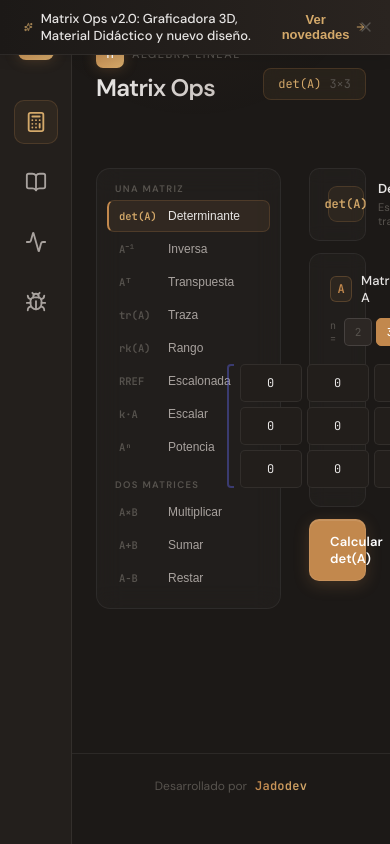
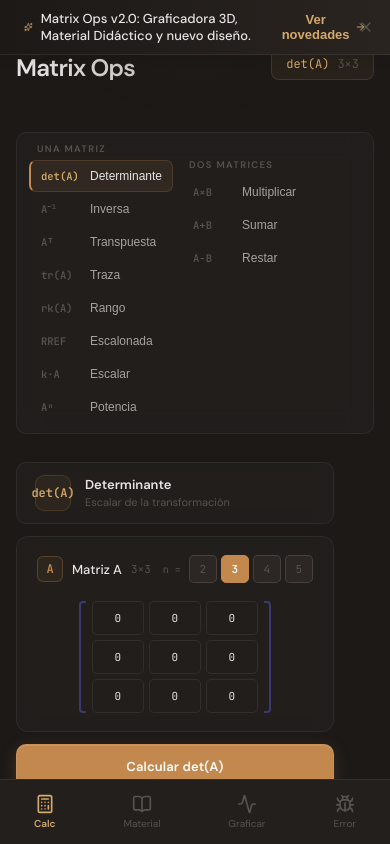
Before and after one commit to JorgeAd99/matrix-ops, a Next.js app: page / in a window 390 px wide. Built offline with nearby package versions, Linux system fonts and the light colour scheme.

Commit message:
responsive page

```diff
--- a/app/globals.css
+++ b/app/globals.css
@@ -115,3 +115,46 @@
   border-color: rgba(74, 222, 128, 0.15);
   color: var(--green);
 }
+
+/* ── Responsive ──────────────────────────────────────────────────────── */
+
+/* Tablet & below: operations sidebar goes horizontal (scrollable) */
+@media (max-width: 860px) {
+  .ops-sidebar {
+    width: 100% !important;
+    position: static !important;
+    display: flex !important;
+    flex-direction: row !important;
+    overflow-x: auto !important;
+    padding: 10px 12px !important;
+    gap: 8px !important;
+    border-radius: 10px !important;
+  }
+  .ops-sidebar-group {
+    display: contents;
+  }
+  .ops-sidebar button {
+    flex-shrink: 0;
+    white-space: nowrap;
+  }
+  .main-flex {
+    flex-direction: column !important;
+  }
+}
+
+/* Mobile: adjust matrix cells to be smaller */
+@media (max-width: 640px) {
+  .m-cell, .m-cell-ro {
+    width: 52px !important;
+    height: 34px !important;
+    font-size: 11px !important;
+  }
+  /* Add padding at bottom for the fixed mobile nav bar */
+  body {
+    padding-bottom: 70px;
+  }
+  /* Remove horizontal sidebar from body flex — mobile nav is at bottom */
+  body > nav.global-nav-desktop {
+    display: none !important;
+  }
+}
--- a/app/layout.tsx
+++ b/app/layout.tsx
@@ -1,4 +1,4 @@
-import type { Metadata } from 'next';
+import type { Metadata, Viewport } from 'next';
 import './globals.css';
 import GlobalNav from '@/components/GlobalNav';
 import ChangelogBanner from '@/components/ChangelogBanner';
@@ -6,6 +6,12 @@
 export const metadata: Metadata = {
   title: 'Matrix Ops — Calculadora Matricial',
   description: 'Operaciones matriciales: inversas, determinantes, transpuestas, multiplicación y más.',
+};
+
+export const viewport: Viewport = {
+  width: 'device-width',
+  initialScale: 1,
+  maximumScale: 1,
 };
 
 export default function RootLayout({ children }: { children: React.ReactNode }) {
--- a/app/page.tsx
+++ b/app/page.tsx
@@ -91,10 +91,10 @@
 
   return (
     <div style={{ minHeight: '100vh', position: 'relative', zIndex: 1 }}>
-      <div style={{ maxWidth: 1080, margin: '0 auto', padding: '0 24px 80px' }}>
+      <div style={{ maxWidth: 1080, margin: '0 auto', padding: '0 16px 80px' }}>
 
         {/* ── Header ── */}
-        <header style={{ padding: '40px 0 32px', marginBottom: 36 }}>
+        <header style={{ padding: 'clamp(20px,4vw,40px) 0 clamp(16px,3vw,32px)', marginBottom: 36 }}>
           <div style={{ display: 'flex', alignItems: 'flex-end', justifyContent: 'space-between', gap: 16, flexWrap: 'wrap' }}>
             <div>
               <div style={{ display: 'flex', alignItems: 'center', gap: 8, marginBottom: 8 }}>
@@ -138,10 +138,10 @@
           </div>
         </header>
 
-        <div style={{ display: 'flex', gap: 28, alignItems: 'flex-start' }}>
+        <div className="main-flex" style={{ display: 'flex', gap: 28, alignItems: 'flex-start' }}>
 
           {/* ── Sidebar ── */}
-          <aside style={{
+          <aside className="ops-sidebar" style={{
             width: 185, flexShrink: 0,
             background: 'var(--bg-card)',
             border: '1px solid var(--border-card)',
@@ -151,6 +151,7 @@
             position: 'sticky', top: 24,
           }}>
             {OP_GROUPS.map((group, gi) => (
+              // eslint-disable-next-line react/jsx-no-comment-textnodes
               <div key={group.title} style={{ marginTop: gi === 0 ? 0 : 16 }}>
                 <p style={{
                   fontSize: 9.5, color: 'var(--text-dim)',
--- a/components/GlobalNav.tsx
+++ b/components/GlobalNav.tsx
@@ -8,12 +8,13 @@
   const pathname = usePathname();
 
   return (
-    <nav style={{
+    <>
+      {/* ── Desktop: vertical left sidebar ── */}
+      <nav className="global-nav-desktop" style={{
         width: 72,
         flexShrink: 0,
         background: 'var(--bg-2)',
         borderRight: '1px solid var(--border)',
-      display: 'flex',
         flexDirection: 'column',
         alignItems: 'center',
         padding: '24px 0',
@@ -32,32 +33,40 @@
           <span style={{ fontFamily: 'var(--mono)', fontSize: 16, fontWeight: 700, color: '#fff' }}>M</span>
         </div>
 
-      <NavItem
-        href="/"
-        icon={<Calculator size={22} />}
-        label="Calculadora"
-        active={pathname === '/'}
-      />
-      <NavItem
-        href="/material"
-        icon={<BookOpen size={22} />}
-        label="Material Didáctico"
-        active={pathname.startsWith('/material')}
-      />
-      <NavItem
-        href="/graficadora"
-        icon={<Activity size={22} />}
-        label="Graficadora"
-        active={pathname.startsWith('/graficadora')}
-      />
+        <NavItem href="/" icon={<Calculator size={22} />} label="Calculadora" active={pathname === '/'} />
+        <NavItem href="/material" icon={<BookOpen size={22} />} label="Material Didáctico" active={pathname.startsWith('/material')} />
+        <NavItem href="/graficadora" icon={<Activity size={22} />} label="Graficadora" active={pathname.startsWith('/graficadora')} />
+        <NavItem href="/reportar" icon={<Bug size={22} />} label="Reportar Error" active={pathname.startsWith('/reportar')} />
+      </nav>
 
-      <NavItem
-        href="/reportar"
-        icon={<Bug size={22} />}
-        label="Reportar Error"
-        active={pathname.startsWith('/reportar')}
-      />
+      {/* ── Mobile: horizontal bottom bar ── */}
+      <nav className="global-nav-mobile" style={{
+        position: 'fixed',
+        bottom: 0, left: 0, right: 0,
+        zIndex: 40,
+        background: 'var(--bg-2)',
+        borderTop: '1px solid var(--border)',
+        flexDirection: 'row',
+        alignItems: 'center',
+        justifyContent: 'space-around',
+        padding: '8px 0 calc(8px + env(safe-area-inset-bottom))',
+        backdropFilter: 'blur(16px)',
+      }}>
+        <NavItemMobile href="/" icon={<Calculator size={20} />} label="Calc" active={pathname === '/'} />
+        <NavItemMobile href="/material" icon={<BookOpen size={20} />} label="Material" active={pathname.startsWith('/material')} />
+        <NavItemMobile href="/graficadora" icon={<Activity size={20} />} label="Graficar" active={pathname.startsWith('/graficadora')} />
+        <NavItemMobile href="/reportar" icon={<Bug size={20} />} label="Error" active={pathname.startsWith('/reportar')} />
       </nav>
+
+      <style dangerouslySetInnerHTML={{ __html: `
+        .global-nav-desktop { display: flex; }
+        .global-nav-mobile  { display: none; }
+        @media (max-width: 640px) {
+          .global-nav-desktop { display: none !important; }
+          .global-nav-mobile  { display: flex !important; }
+        }
+      ` }} />
+    </>
   );
 }
 
@@ -76,3 +85,19 @@
     </Link>
   );
 }
+
+function NavItemMobile({ href, icon, label, active }: { href: string; icon: React.ReactNode; label: string; active: boolean }) {
+  return (
+    <Link href={href} style={{
+      display: 'flex', flexDirection: 'column', alignItems: 'center', gap: 3,
+      padding: '6px 12px',
+      borderRadius: 10,
+      color: active ? 'var(--accent-b-light)' : 'var(--text-dim)',
+      textDecoration: 'none',
+      transition: 'color 0.15s ease',
+    }}>
+      {icon}
+      <span style={{ fontSize: 10, fontWeight: active ? 600 : 400, fontFamily: 'var(--sans)' }}>{label}</span>
+    </Link>
+  );
+}
```
Lines whose indentation alone changed are shown as unchanged.
